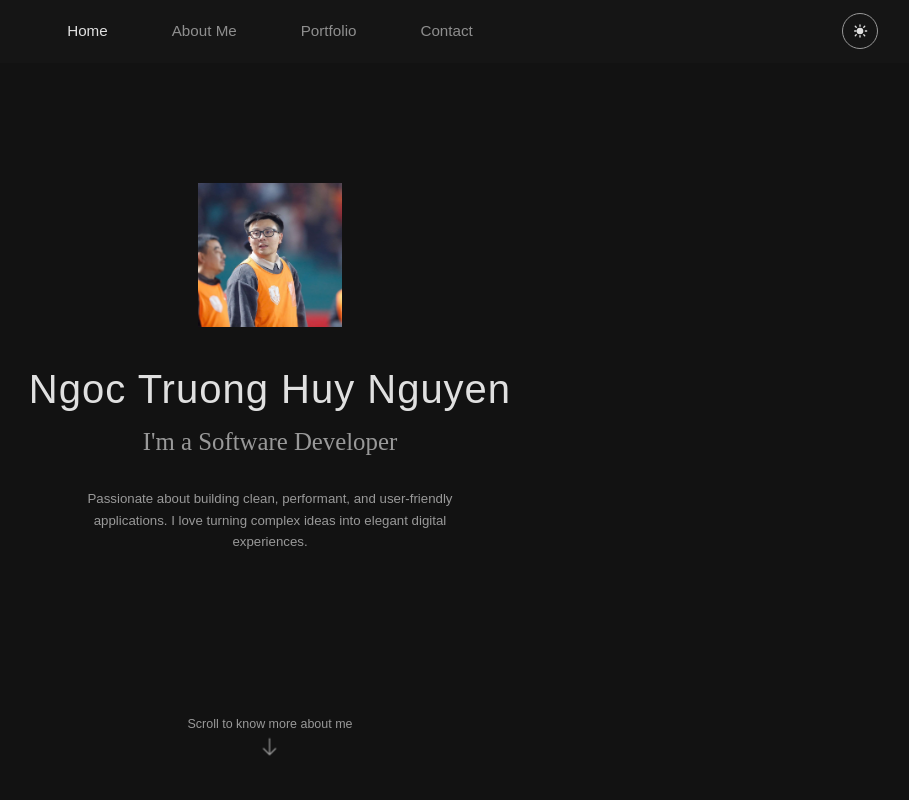
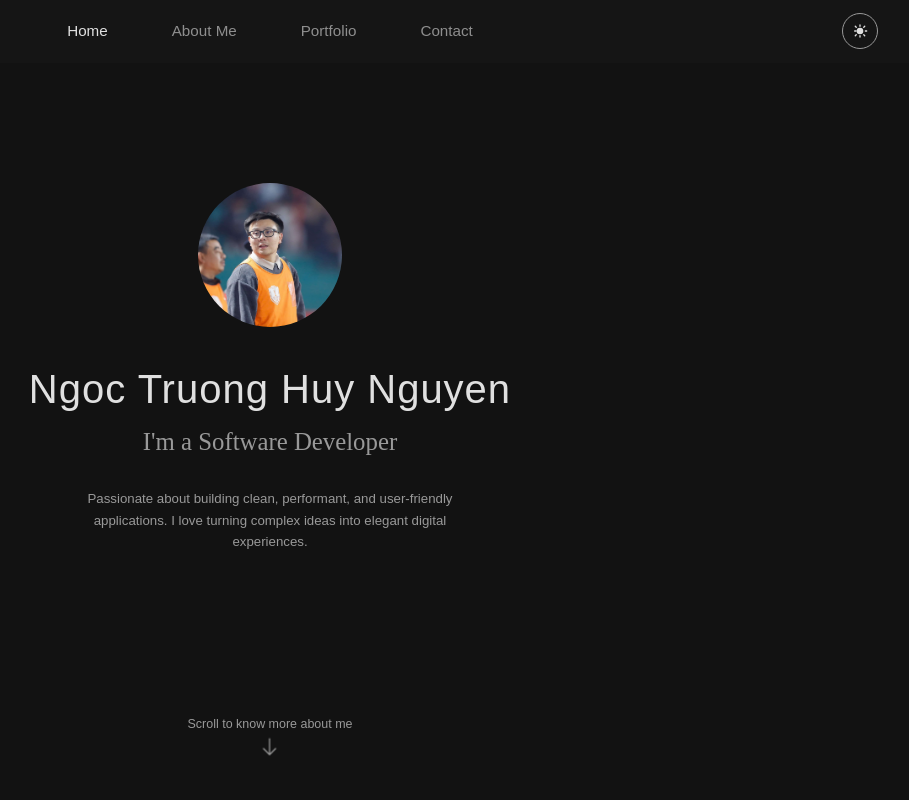
Before and after one commit to NgocTruongHuyNguyen/my-web, a Next.js app: page / in a window 1280 px wide. Shown: the top 800 px of the page, without its empty margins (370-1279 px from the left). Built offline with nearby package versions, Linux system fonts and the light colour scheme.

Commit message:
Fix Avatar photo on home section

```diff
--- a/src/components/Home.tsx
+++ b/src/components/Home.tsx
@@ -16,9 +16,10 @@ export default function HomeSection() {
           initial={{ opacity: 0, y: 20 }}
           animate={{ opacity: 1, y: 0 }}
           transition={{ duration: 0.8, delay: 0.1 }}
-          className="w-36 h-36 mb-8 overflow-hidden bg-[#d8d5d0] flex items-center justify-center"
+          className="w-36 h-36 mb-8 overflow-hidden  flex items-center justify-center"
         >
-        <Image src="/MyPhoto.JPG" alt="Ngoc Truong Huy Nguyen" width={144} height={144} className="object-cover w-full h-full" />        </motion.div>
+        <Image src="/MyPhoto.JPG" alt="Ngoc Truong Huy Nguyen" loading="eager" width={144} height={144} className="object-cover w-full h-full rounded-full" />
+        </motion.div>
 
         {/* Name */}
         <motion.h1
```
Also changed, not shown: public/MyPhoto2.png (added), public/MyPhoto3.png (added).
